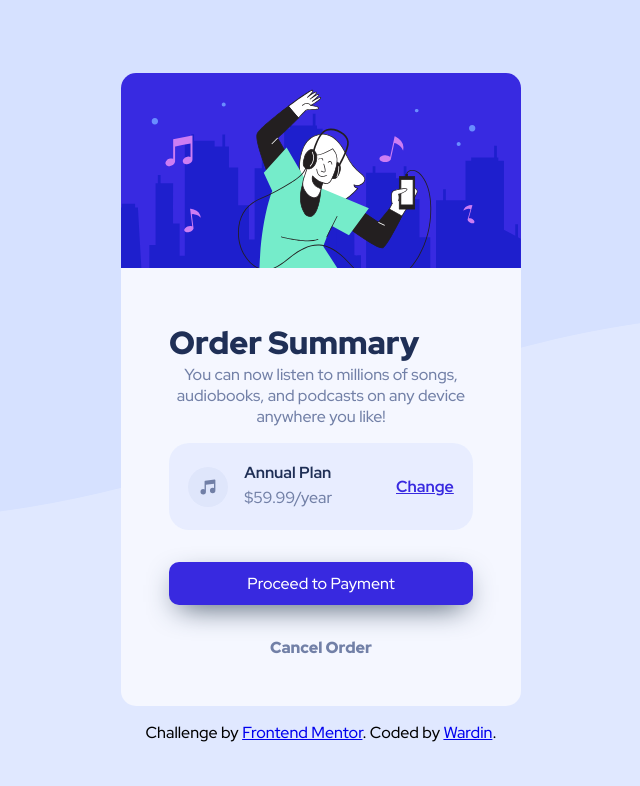
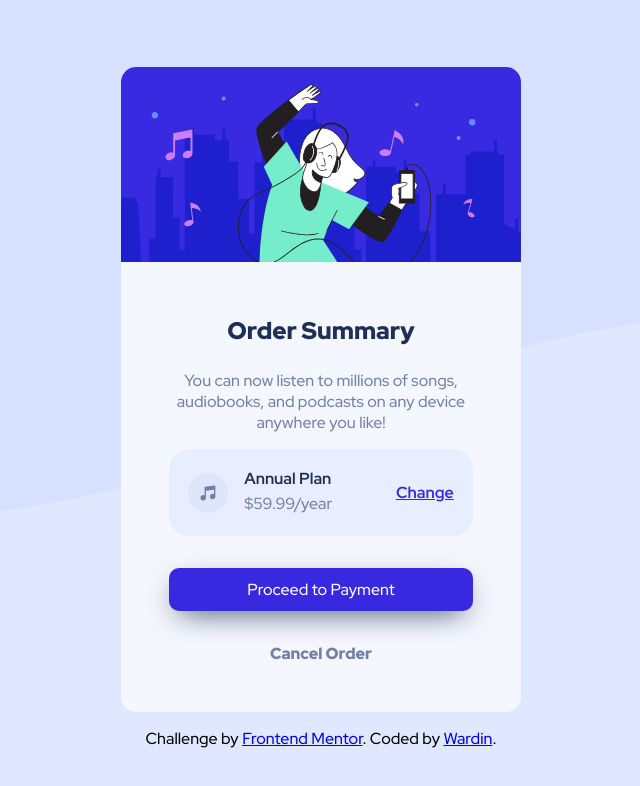
Before and after one commit to Wardinul/Order-summary-component, a plain HTML site: page index.html in a window 1280 px wide. Shown: the whole page, without its empty margins (319-959 px from the left). Drawn offline with Linux system fonts and the light colour scheme.

Commit message:
Update index.html

```diff
--- a/index.html
+++ b/index.html
@@ -18,7 +18,7 @@
     <img class="hero-img" src="images/illustration-hero.svg" alt="card image">
 
     <div class="card-info">
-        <h1 class="title">Order Summary</h1>
+        <h2 class="title">Order Summary</h2>
         <p class="paragraph-element">You can now listen to millions of songs, audiobooks, and podcasts on any device anywhere you like!</p>
 
       <div class="shop">
```
